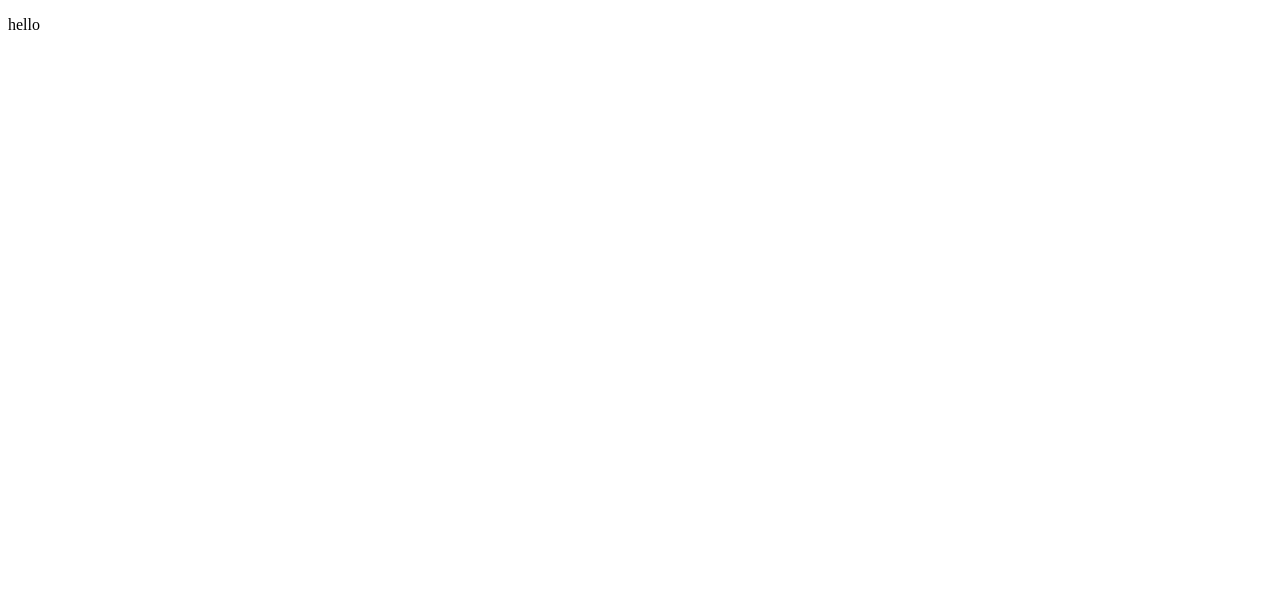
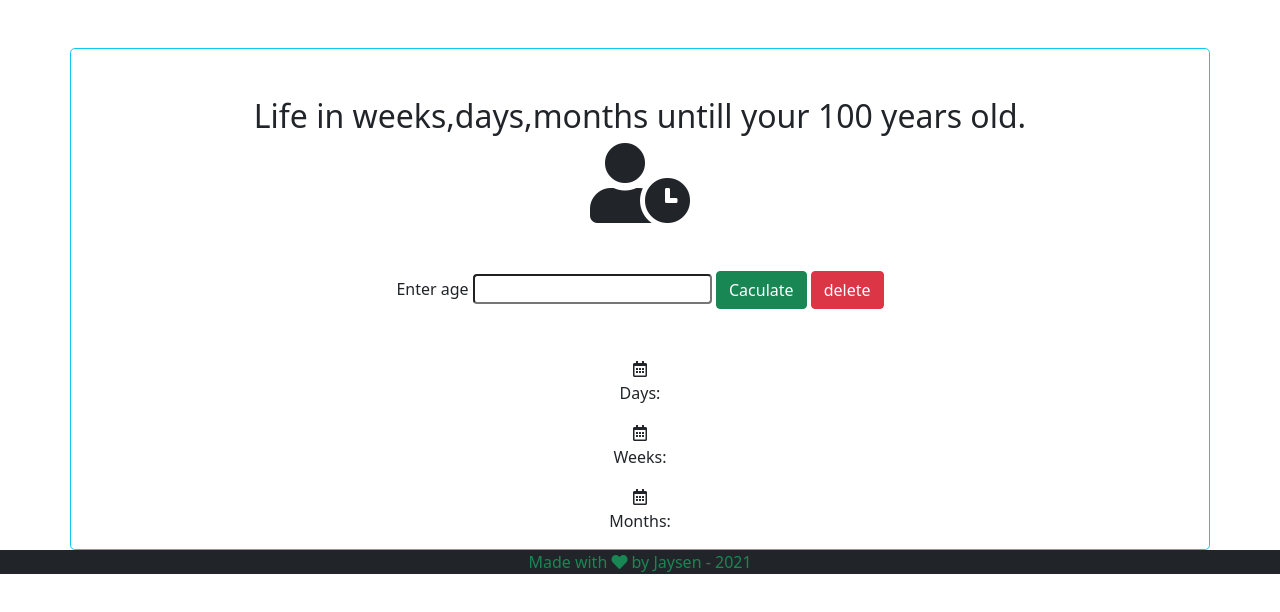
Before and after one commit to jaysenhl/TimeLeft, a plain HTML site: page index.html in a window 1280 px wide. Drawn offline with nearby package versions, Linux system fonts and the light colour scheme.

Commit message:
added_project_code

```diff
--- a/index.html
+++ b/index.html
@@ -4,9 +4,37 @@
     <meta charset="UTF-8">
     <meta http-equiv="X-UA-Compatible" content="IE=edge">
     <meta name="viewport" content="width=device-width, initial-scale=1.0">
-    <title>Document</title>
+    <link rel="stylesheet" href="https://cdnjs.cloudflare.com/ajax/libs/font-awesome/5.15.4/css/all.min.css" integrity="sha512-1ycn6IcaQQ40/MKBW2W4Rhis/DbILU74C1vSrLJxCq57o941Ym01SwNsOMqvEBFlcgUa6xLiPY/NS5R+E6ztJQ==" crossorigin="anonymous" referrerpolicy="no-referrer" />
+    <link href="https://cdn.jsdelivr.net/npm/bootstrap@5.1.0/dist/css/bootstrap.min.css" rel="stylesheet" integrity="sha384-KyZXEAg3QhqLMpG8r+8fhAXLRk2vvoC2f3B09zVXn8CA5QIVfZOJ3BCsw2P0p/We" crossorigin="anonymous">
+    <link rel="stylesheet" href="styles.css">
+    <title>TimeLeft</title>
 </head>
 <body>
-    <p>hello</p>
+    <div class="container border border-info mt-5 rounded-3">
+
+
+        <h2 class="text-center mt-5">Life in weeks,days,months untill your 100 years old.</h2>
+        <div class="text-center">
+            <i class="fas fa-user-clock fa-5x"></i>
+        </div>
+        <div class="container text-center mt-5">
+            <label class="form-label" for="">Enter age</label>
+            <input class="rounded" type="number" name="" id="numberinput">
+            <button id="calc" class="btn btn-success" onclick="calculate()">Caculate</button>
+            <button class="btn btn-danger" onclick="deleteAll()">delete</button>
+        </div>
+        <div class="container text-center mt-5">
+            <i class="far fa-calendar-alt"></i><p id="days">Days: </p>
+            <i class="far fa-calendar-alt"></i><p id="weeks">Weeks: </p>
+            <i class="far fa-calendar-alt"></i><p id="months">Months: </p>
+        </div>
+
+    </div>
+
+<footer class="footer text-center bg-dark text-success"> Made with <i class="fas fa-heart"></i> by Jaysen - 2021</footer>
+
+
+    <script src="main.js"></script>
+    <script src="https://cdn.jsdelivr.net/npm/bootstrap@5.1.0/dist/js/bootstrap.bundle.min.js" integrity="sha384-U1DAWAznBHeqEIlVSCgzq+c9gqGAJn5c/t99JyeKa9xxaYpSvHU5awsuZVVFIhvj" crossorigin="anonymous"></script>
 </body>
 </html>
```
